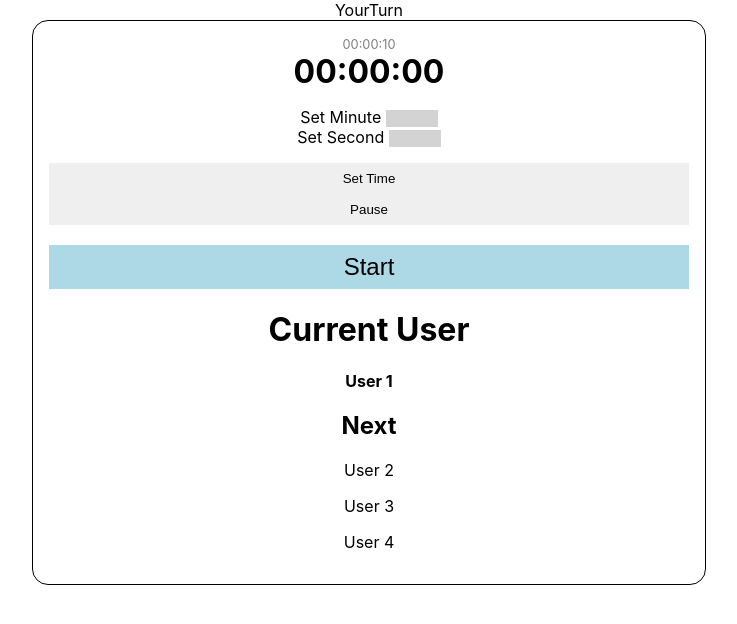
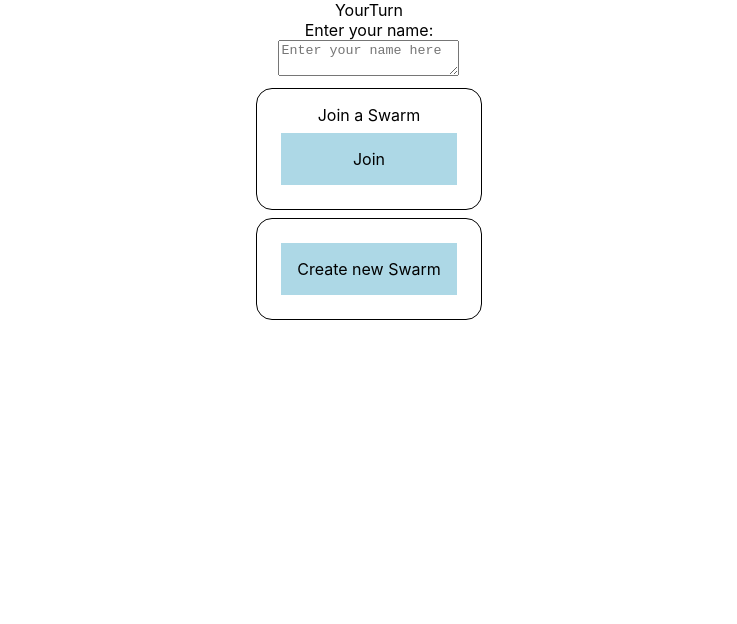
Before and after one commit to 394-s24/YourTurn, a React (Vite) app: page / in a window 1280 px wide. Shown: the top 624 px of the page, without its empty margins (271-1008 px from the left). Built offline with nearby package versions, Linux system fonts and the light colour scheme.

Commit message:
creating new swarm

```diff
--- a/package.json
+++ b/package.json
@@ -14,7 +14,8 @@
     "firebase": "^10.11.1",
     "react": "^18.3.0",
     "react-dom": "^18.3.0",
-    "react-hot-toast": "^2.4.1"
+    "react-hot-toast": "^2.4.1",
+    "uuid": "^9.0.1"
   },
   "devDependencies": {
     "@testing-library/react": "^15.0.4",
@@ -22,6 +23,7 @@
     "@vitest/coverage-v8": "^1.5.0",
     "@vitest/ui": "^1.5.0",
     "jsdom": "^24.0.0",
+    "react-router-dom": "^6.23.1",
     "vite": "^5.2.11",
     "vitest": "^1.5.0"
   }
--- a/src/App.jsx
+++ b/src/App.jsx
@@ -2,6 +2,9 @@ import { useState } from 'react';
 import logo from './logo.svg';
 import './App.css';
 import Timer from './components/Timer';
+import Home from './components/Home';
+import { BrowserRouter, Routes, Route } from "react-router-dom";
+import { getDatabase } from "firebase/database";
 
 
 // firebase import
@@ -23,13 +26,19 @@ const app = initializeApp(firebaseConfig);
 
 const App = () => {
   const [count, setCount] = useState(0);
+  const database = getDatabase(app);
 
   return (
     <div className="App">
       <header className="App-header">
         YourTurn
       </header>
-      <Timer></Timer>
+      <BrowserRouter>
+        <Routes>
+          <Route path="/" element={<Home db={database}/>}/>
+          <Route path="/swarm/:swarmUrl" element={<Timer db={database} />}/>
+        </Routes>
+      </BrowserRouter>
     </div>
   );
 };
--- /dev/null
+++ b/src/components/Home.css
@@ -0,0 +1,21 @@
+.home-option-wrapper {
+    display: flex;
+    flex-direction: column;
+    padding: 1rem;
+    margin: 0.5rem;
+    border-radius: 1em;
+    border: 1px solid black;
+}
+
+.option-button {
+    padding: 1rem;
+    margin: 0.5rem;
+
+    background-color: lightblue;
+    transition: 0.5s;
+    cursor: pointer;
+}
+
+.option-button:hover {
+    filter: brightness(0.8);
+}
--- /dev/null
+++ b/src/components/Home.jsx
@@ -0,0 +1,70 @@
+import React, { useState } from 'react';
+import { ref, set } from "firebase/database";
+import { v4 as uuidv4 } from 'uuid';
+import "./Home.css";
+
+const Home = ({ db }) => {
+    const [userName, setUserName] = useState(""); // New state for the user name
+
+    const makeid = (length) => {
+        let result = '';
+        const characters = 'ABCDEFGHIJKLMNOPQRSTUVWXYZ0123456789';
+        const charactersLength = characters.length;
+        let counter = 0;
+        while (counter < length) {
+            result += characters.charAt(Math.floor(Math.random() * charactersLength));
+            counter += 1;
+        }
+        return result;
+    }
+
+    const newSwarm = async () => {
+        if (!userName) {
+            alert("Please enter a name before creating a swarm.");
+            return;
+        }
+
+        const swarmURL = uuidv4();
+        const joinID = makeid(5);
+        console.log("created new swarm: ", joinID);
+
+        console.log("WRITING");
+        set(ref(db, 'swarms/' + joinID), {
+            url: swarmURL,
+        }).then(() => set(ref(db, "swarmUrls/" + swarmURL), {
+            members: [userName]
+        })).then(() => window.location.href = "/swarm/" + swarmURL);
+    }
+
+    return (
+        <div className="home-wrapper">
+            <div className="option-label">
+                Enter your name:
+            </div>
+            <textarea
+                value={userName}
+                onChange={(e) => setUserName(e.target.value)}
+                placeholder="Enter your name here"
+                className="name-input"
+            />
+            <div className="home-option-wrapper">
+                <div className="option-label">
+                    Join a Swarm
+                </div>
+                <div className="">
+                    {/* Add join swarm logic here */}
+                </div>
+                <div className="option-button">
+                    Join
+                </div>
+            </div>
+            <div className="home-option-wrapper">
+                <div className="option-button" onClick={newSwarm}>
+                    Create new Swarm
+                </div>
+            </div>
+        </div>
+    )
+}
+
+export default Home;
--- a/src/components/Timer.jsx
+++ b/src/components/Timer.jsx
@@ -1,74 +1,56 @@
 import React, { useState, useRef, useEffect } from 'react';
+import { getDatabase, ref as rref, onValue } from "firebase/database";
 import './Timer.css';
-
 import names from '../names.json';
-
-// 2-minute warning
+import { useParams } from "react-router-dom";
 import toast, { Toaster } from 'react-hot-toast';
 
-const Timer = () => {
+const Timer = ({ db }) => {
     const [time, setTime] = useState(0);
     const [timerMinute, setTimerMinute] = useState(0);
     const [timerSecond, setTimerSecond] = useState(10);
     const [timerMinuteSet, setTimerMinuteSet] = useState(timerMinute);
     const [timerSecondSet, setTimerSecondSet] = useState(timerSecond);
-
     const [isRunning, setIsRunning] = useState(true);
-    const [users, setUsers] = useState(names);
-
+    const [users, setUsers] = useState([""]);
     const ref = useRef(null);
-
-    const warningToast = () => toast('2 minutes remaining!');  // May need to generalize?
+    const params = useParams();
 
     useEffect(() => {
-        // 2min warning is in a useEffect, bc toast can cause a state update while Timer
-        // is still rendering causing a warning in the console.
+        const membersRef = rref(db, 'swarmUrls/' + params.swarmUrl);
+        const unsubscribe = onValue(membersRef, (snapshot) => {
+            const data = snapshot.val();
+            setUsers(data.members || []);
+        });
+        return () => unsubscribe();
+    }, [db, params.swarmUrl]);
+
+    const warningToast = () => toast('2 minutes remaining!');
+
+    useEffect(() => {
         if (time === 120) {
             warningToast();
         }
     }, [time]);
 
-    // const remainingTime = (e) => {
-    //     const totalTime = Date.parse(e) - Date.parse(new Date());
-    //     const hours = Math.floor((totalTime / 1000 / 60 / 60) % 24);
-    //     const minutes = Math.floor((totalTime / 1000 / 60) % 60);
-    //     const seconds = Math.floor((totalTime / 1000) % 60);
-    //     return {
-    //         totalTime,
-    //         hours,
-    //         minutes,
-    //         seconds,
-    //     };
-    // };
-
     const formatTime = (seconds) => {
-        // add leading 0s if needed
         let minutes = Math.floor(seconds / 60);
         seconds -= minutes * 60;
-
         let hours = Math.floor(minutes / 60);
-        minutes -= hours * 60
-
-        if (hours <= 9) {
-            hours = '0' + hours;
-        }
-        if (minutes <= 9) {
-            minutes = '0' + minutes;
-        }
-        if (seconds <= 9) {
-            seconds = '0' + seconds;
-        }
-
-        return hours + ':' + minutes + ':' + seconds;
+        minutes -= hours * 60;
+        if (hours <= 9) hours = '0' + hours;
+        if (minutes <= 9) minutes = '0' + minutes;
+        if (seconds <= 9) seconds = '0' + seconds;
+        return `${hours}:${minutes}:${seconds}`;
     };
 
-    const clear = (e) => {
-        setIsRunning(true)
+    const clear = () => {
+        setIsRunning(true);
         setTime(timerMinute * 60 + timerSecond);
         if (ref.current) {
             clearInterval(ref.current);
         }
-        start()
+        start();
     };
 
     const start = () => {
@@ -77,13 +59,13 @@ const Timer = () => {
                 if (prevTime > 0) {
                     return prevTime - 1;
                 } else {
-                    clearInterval(id); // Clear interval when time reaches 0
+                    clearInterval(id);
                     return 0;
                 }
             });
         }, 1000);
         ref.current = id;
-    }
+    };
 
     const setDeadline = () => {
         let deadline = new Date();
@@ -92,52 +74,36 @@ const Timer = () => {
         return deadline;
     };
 
-    // useEffect(() => {
-    //     clear(setDeadline());
-    // }, [timerMinute, timerSecond]);
-
-
     const reset = () => {
         clear(setDeadline());
-
-        // setting names
-        //setCurrentUserIndex(previousIndex => (previousIndex + 1) % names.length);
-        //setCurrentUser(names[currentUserIndex].name);
-
-        let users2 = users;
+        let users2 = [...users];
         users2.push(users2.shift());
-        console.log(users2);
         setUsers(users2);
     };
 
     const setTimer = () => {
         setTimerMinute(timerMinuteSet);
         setTimerSecond(timerSecondSet);
-    }
+    };
 
     const toggleTimer = () => {
-        setIsRunning(!isRunning)
+        setIsRunning(!isRunning);
         if (isRunning) {
-            console.log("Pausing timer")
-            clearInterval(ref.current)
+            clearInterval(ref.current);
         } else {
             if (ref.current) {
                 clearInterval(ref.current);
             }
-            console.log("Resuming Timer")
-            start()
+            start();
         }
-    }
+    };
 
-    const queueMembers = names.map((user, index) => {
-        if (index > 0) {
-            return <p>{user.name}</p>;
-        }
-    })
+    const queueMembers = users.slice(1).map((user, index) => (
+        <p key={index}>{user}</p>
+    ));
 
     return (
         <div className="timer-wrapper">
-            {/* Toaster needed for 2min warning */}
             <Toaster />
             <div className="set-timer">
                 {formatTime(timerSecond + timerMinute * 60)}
@@ -182,12 +148,11 @@ const Timer = () => {
 
             <div>
                 <h1>Current User</h1>
-                <p><b>{users[0].name}</b></p>
+                <p><b>{users[0]}</b></p>
                 <h2>Next</h2>
                 {queueMembers}
             </div>
         </div>
-
     );
 };
 
```
Also changed, not shown: 1 other file (tests, documents, lock files or other folders).
